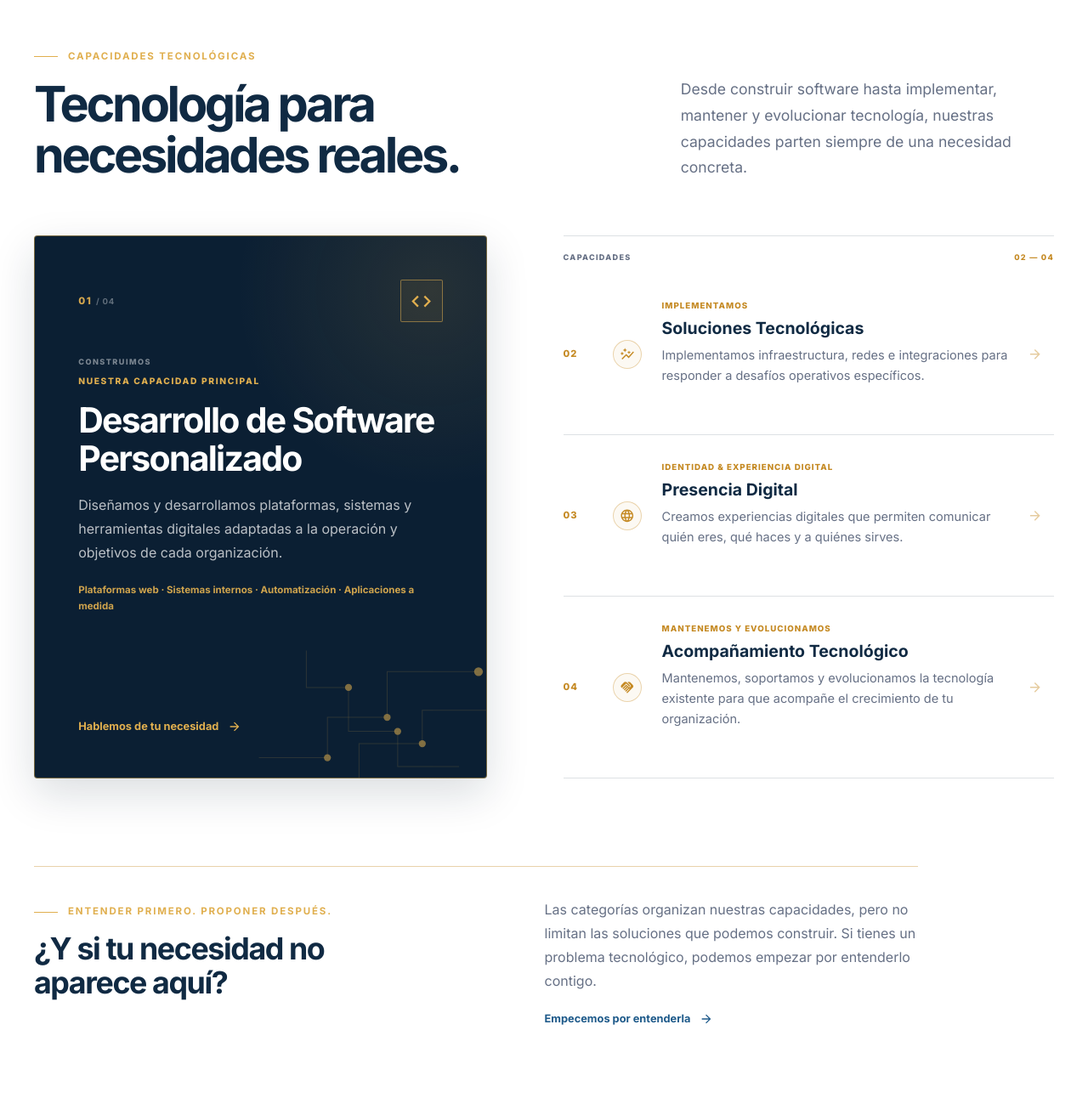
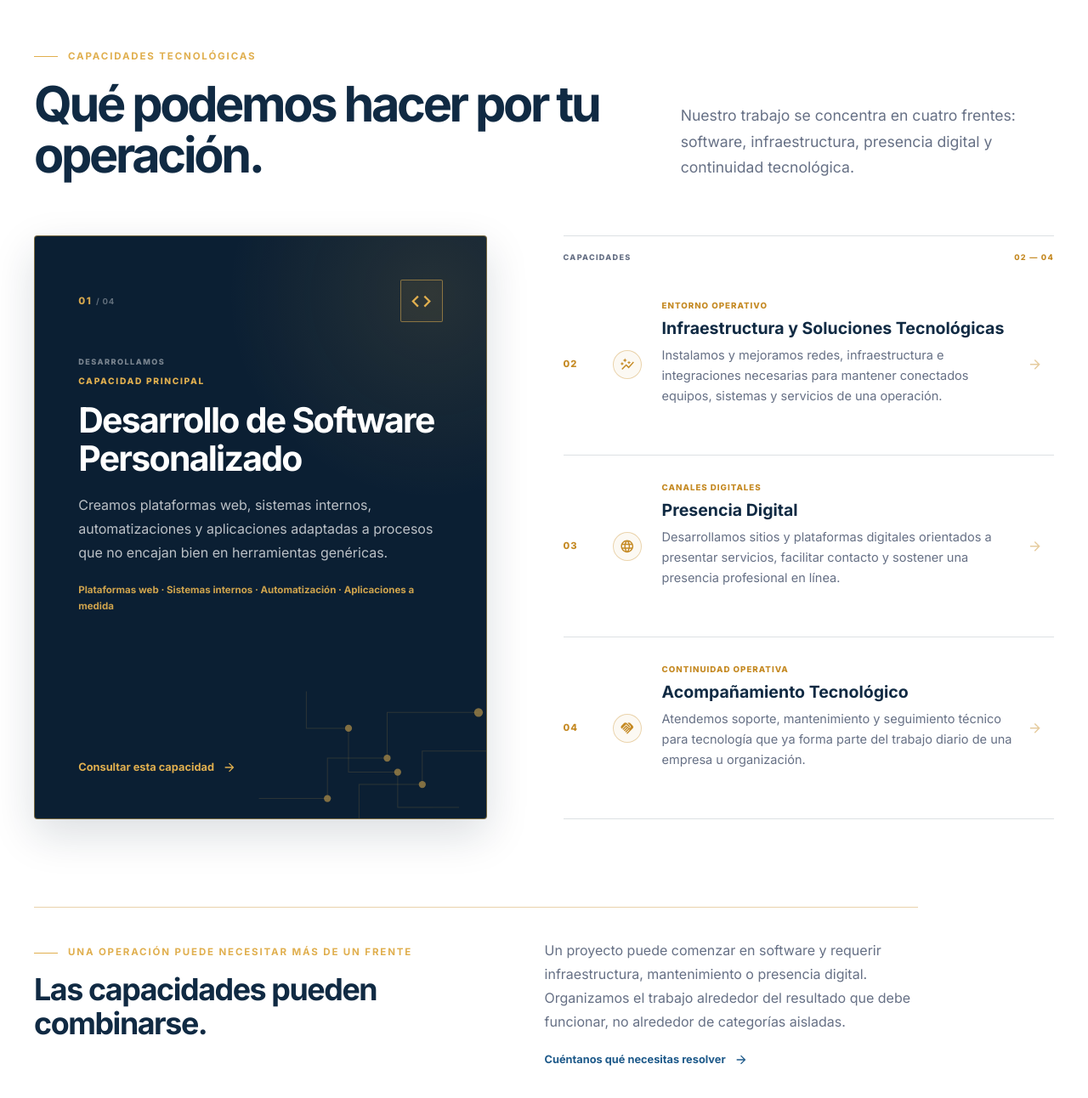
Before and after one commit to DarknesCloud/fenix, a Next.js app: page / in a window 1280 px wide. Shown: the part 3077-4369 px from the top of the page at 85% size. Built offline with nearby package versions, Linux system fonts and the light colour scheme; no server answers.

Commit message:
refactor copy: make services section define concrete scope

```diff
--- a/components/sections/Services.tsx
+++ b/components/sections/Services.tsx
@@ -15,41 +15,41 @@ const capabilities = [
   {
     number: '01',
     title: 'Desarrollo de Software Personalizado',
-    subtitle: 'NUESTRA CAPACIDAD PRINCIPAL',
-    action: 'CONSTRUIMOS',
+    subtitle: 'CAPACIDAD PRINCIPAL',
+    action: 'DESARROLLAMOS',
     description:
-      'Diseñamos y desarrollamos plataformas, sistemas y herramientas digitales adaptadas a la operación y objetivos de cada organización.',
+      'Creamos plataformas web, sistemas internos, automatizaciones y aplicaciones adaptadas a procesos que no encajan bien en herramientas genéricas.',
     capabilities:
       'Plataformas web · Sistemas internos · Automatización · Aplicaciones a medida',
     icon: Code,
   },
   {
     number: '02',
-    title: 'Soluciones Tecnológicas',
-    subtitle: 'IMPLEMENTAMOS',
+    title: 'Infraestructura y Soluciones Tecnológicas',
+    subtitle: 'ENTORNO OPERATIVO',
     action: 'IMPLEMENTAMOS',
     description:
-      'Implementamos infraestructura, redes e integraciones para responder a desafíos operativos específicos.',
+      'Instalamos y mejoramos redes, infraestructura e integraciones necesarias para mantener conectados equipos, sistemas y servicios de una operación.',
     capabilities: 'Infraestructura · Redes · Integraciones · Seguridad',
     icon: AutoGraph,
   },
   {
     number: '03',
     title: 'Presencia Digital',
-    subtitle: 'IDENTIDAD & EXPERIENCIA DIGITAL',
-    action: 'CONECTAMOS',
+    subtitle: 'CANALES DIGITALES',
+    action: 'CREAMOS',
     description:
-      'Creamos experiencias digitales que permiten comunicar quién eres, qué haces y a quiénes sirves.',
+      'Desarrollamos sitios y plataformas digitales orientados a presentar servicios, facilitar contacto y sostener una presencia profesional en línea.',
     capabilities: 'Sitios web · Plataformas digitales · Hosting · Optimización',
     icon: Language,
   },
   {
     number: '04',
     title: 'Acompañamiento Tecnológico',
-    subtitle: 'MANTENEMOS Y EVOLUCIONAMOS',
-    action: 'ACOMPAÑAMOS',
+    subtitle: 'CONTINUIDAD OPERATIVA',
+    action: 'GESTIONAMOS',
     description:
-      'Mantenemos, soportamos y evolucionamos la tecnología existente para que acompañe el crecimiento de tu organización.',
+      'Atendemos soporte, mantenimiento y seguimiento técnico para tecnología que ya forma parte del trabajo diario de una empresa u organización.',
     capabilities: 'Soporte · Mantenimiento · Sistemas · Asesoría tecnológica',
     icon: Handshake,
   },
@@ -93,18 +93,16 @@ export default function Services() {
           <div>
             <span className="eyebrow">CAPACIDADES TECNOLÓGICAS</span>
 
-            <h2 id="services-title">Tecnología para necesidades reales.</h2>
+            <h2 id="services-title">Qué podemos hacer por tu operación.</h2>
           </div>
 
           <p>
-            Desde construir software hasta implementar, mantener y evolucionar
-            tecnología, nuestras capacidades parten siempre de una necesidad
-            concreta.
+            Nuestro trabajo se concentra en cuatro frentes: software,
+            infraestructura, presencia digital y continuidad tecnológica.
           </p>
         </header>
 
         <div className={styles.layout} onMouseLeave={() => setActiveIndex(0)}>
-          {/* PANEL PRINCIPAL DINÁMICO */}
           <article
             className={styles.featured}
             onMouseEnter={() => setActiveIndex(0)}
@@ -147,12 +145,11 @@ export default function Services() {
             </div>
 
             <a href="#contacto" className={styles.featureLink}>
-              Hablemos de tu necesidad
+              Consultar esta capacidad
               <ArrowForward />
             </a>
           </article>
 
-          {/* NAVEGACIÓN EDITORIAL */}
           <div
             className={styles.complementary}
             aria-label="Explorar capacidades tecnológicas"
@@ -209,20 +206,20 @@ export default function Services() {
 
         <aside className={styles.closing}>
           <div>
-            <span className="eyebrow">ENTENDER PRIMERO. PROPONER DESPUÉS.</span>
+            <span className="eyebrow">UNA OPERACIÓN PUEDE NECESITAR MÁS DE UN FRENTE</span>
 
-            <h3>¿Y si tu necesidad no aparece aquí?</h3>
+            <h3>Las capacidades pueden combinarse.</h3>
           </div>
 
           <div>
             <p>
-              Las categorías organizan nuestras capacidades, pero no limitan las
-              soluciones que podemos construir. Si tienes un problema
-              tecnológico, podemos empezar por entenderlo contigo.
+              Un proyecto puede comenzar en software y requerir infraestructura,
+              mantenimiento o presencia digital. Organizamos el trabajo alrededor
+              del resultado que debe funcionar, no alrededor de categorías aisladas.
             </p>
 
             <a href="#contacto" className={styles.closingLink}>
-              Empecemos por entenderla
+              Cuéntanos qué necesitas resolver
               <ArrowForward />
             </a>
           </div>
```
